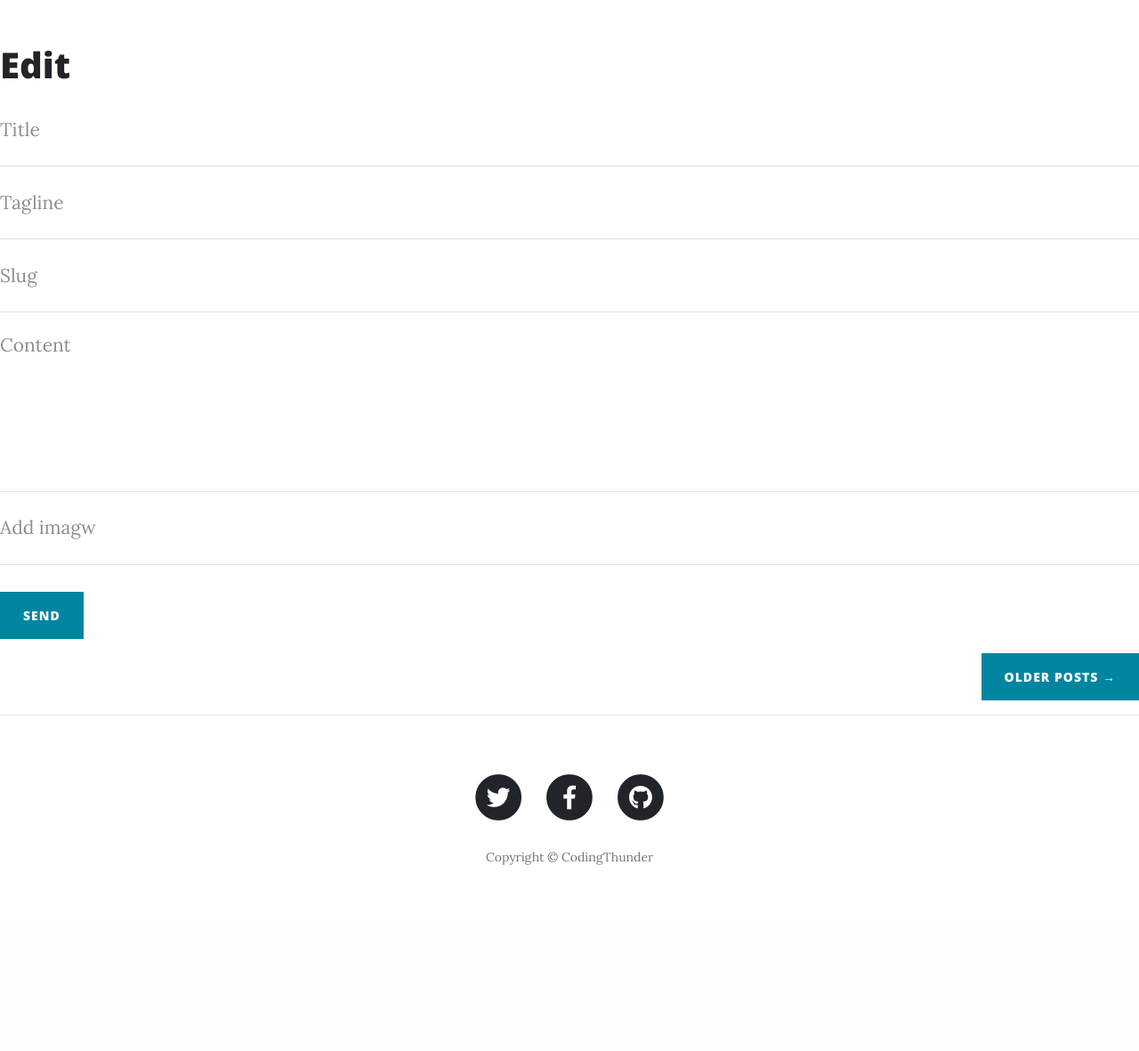
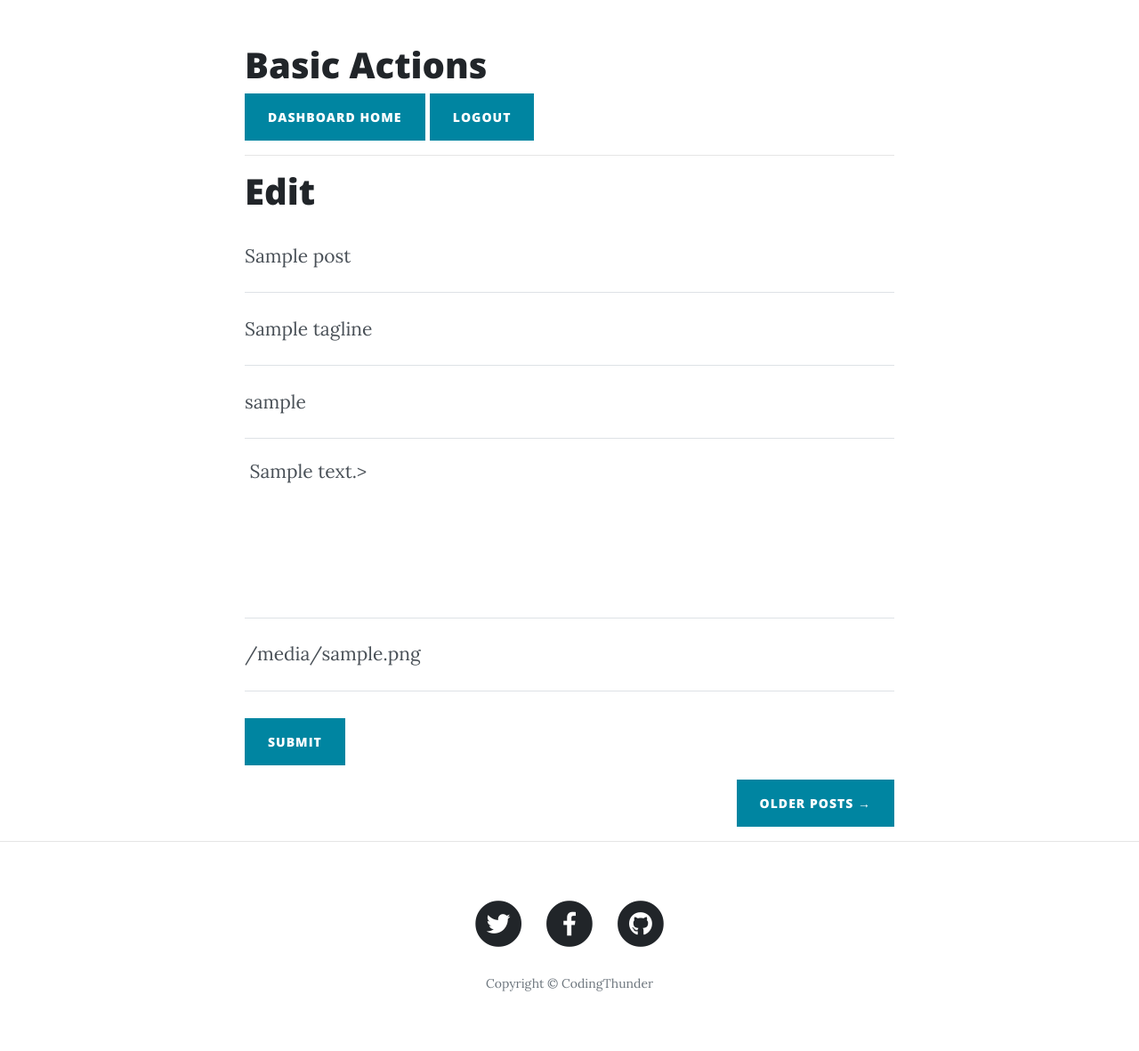
Before and after one commit to adnan-abdullah1/flask_Blog, a Flask app: template templates/edit.html in a window 1280 px wide. Shown: the part 533-1714 px from the top of the page at 89% size. Before the commit the page ends 1505 px from the top, so only its background shows below. Run offline with Flask 2, Linux system fonts and the light colour scheme; the template is opened without the code that fills it: most values are stand-ins (such as "Sample title", 1, 10 or a date in 2020); some libraries are stand-ins or nearby versions.

Commit message:
added fxn delete edit logout

```diff
--- a/main.py
+++ b/main.py
@@ -1,4 +1,4 @@
-from flask import Flask, render_template, request,session
+from flask import Flask, render_template, request,session,redirect
 
 from flask_sqlalchemy import SQLAlchemy
 from datetime import datetime
@@ -91,12 +91,44 @@ def edit(sno):
                 post=Posts(title=box_title,slug=slug,content=content,tagline=tline,date=date,img_file=img_file)
                 db.session.add(post)
                 db.session.commit()
-        return render_template('edit.html',params=params,sno=sno)
+
+            else:
+                post=Posts.query.filter_by(sno=sno).first()
+                post.title=box_title
+                post.slug=slug
+                post.content=content
+                post.tagline=tline
+                post.img_file=img_file
+                db.session.commit()
+                return redirect('/edit/'+sno)
+        post=Posts.query.filter_by(sno=sno).first()
+        return render_template('edit.html',params=params,post=post,sno=sno)
+
+
+@app.route("/delete/<string:sno>",methods=['GET','POST'])
+def delete(sno):
+    if ('user' in session and session['user']==params['user']):
+        post=Posts.query.filter_by(sno=sno).first()
+        db.session.delete(post)
+        db.session.commit()
+        return redirect("/dashbord")
+
+
+
+
+
+@app.route("/logout")
+def logout():
+    session.pop('user')
+    return redirect('/dashbord')
+
 
 
 @app.route("/about")
 def about():
     return render_template('about.html', params=params)
+
+
 
 
 
--- a/templates/edit.html
+++ b/templates/edit.html
@@ -15,49 +15,65 @@
       </div>
     </div>
   </header>
-<h1>Edit</h1>
 
 
-<form name="sentMessage" id="contactForm" action="/edit/{{sno}}" method="post"novalidate>
+  <!-- Main Content -->
+  <div class="container">
+        <div class="row">
+          <div class="col-lg-8 col-md-10 mx-auto">
+
+            <h1>Basic Actions</h1>
+            <a href="/dashbord"> <button class="btn btn-primary">Dashboard Home</button></a>
+            <a href="/logout"> <button class="btn btn-primary">Logout</button></a>
+                <hr>
+            <h1>Edit</h1>
+
+
+<form name="sentMessage" id="contactForm" action="/edit/{{sno}}" method="post" novalidate>
     <div class="control-group">
       <div class="form-group floating-label-form-group controls">
         <label>Title</label>
-        <input type="text" class="form-control" placeholder="Title" id="title" name="title" required data-validation-required-message="Please enter your name.">
-        <p class="help-block text-danger"></p>
+        <input type="text" class="form-control" placeholder="Title" id="title" name="title"
+        required data-validation-required-message="Please enter your name." value="{{post.title}}">
+                <p class="help-block text-danger"</p>
       </div>
     </div>
     <div class="control-group">
       <div class="form-group floating-label-form-group controls">
         <label>Tagline</label>
-        <input type="email" class="form-control" placeholder="Tagline" id="tline" name="tline" required data-validation-required-message="Please enter your email address.">
-        <p class="help-block text-danger"></p>
+        <input type="email" class="form-control" placeholder="Tagline" id="tline" name="tline"
+         required data-validation-required-message="Please enter your email address."  value="{{post.tagline}}">
+        <p class="help-block text-danger"</p>
       </div>
     </div>
     <div class="control-group">
       <div class="form-group col-xs-12 floating-label-form-group controls">
         <label>Slug</label>
-        <input type="tel" class="form-control" placeholder="Slug" id="slug" name="slug" prequired data-validation-required-message="Please enter your phone number.">
-        <p class="help-block text-danger"></p>
+        <input type="tel" class="form-control" placeholder="Slug" id="slug" name="slug"
+         prequired data-validation-required-message="Please enter your phone number." value="{{post.slug}}">
+        <p class="help-block text-danger"</p>
       </div>
     </div>
     <div class="control-group">
       <div class="form-group floating-label-form-group controls">
         <label>content</label>
-        <textarea rows="5" class="form-control" placeholder="Content" id="content" name="content" required data-validation-required-message="Please enter a message."></textarea>
+        <textarea rows="5" class="form-control" placeholder="Content" id="content" name="content"
+         required data-validation-required-message="Please enter a message."> {{post.content}}></textarea>
         <p class="help-block text-danger"></p>
       </div>
     </div>
     <div class="control-group">
             <div class="form-group floating-label-form-group controls">
               <label>Add Image</label>
-            <input rows="5" class="form-control" placeholder="Add imagw" id="img_file" name="img_file"">
+            <input rows="5" class="form-control" placeholder="Add image" id="img_file" name="img_file"
+            value="{{post.img_file}}">
               <p class="help-block text-danger"></p>
             </div>
           </div>
     <br>
     <div id="success"></div>
     <div class="form-group">
-      <button type="submit" class="btn btn-primary" id="sendMessageButton">Send</button>
+      <button type="submit" class="btn btn-primary" id="sendMessageButton">Submit</button>
     </div>
   </form>
 
--- a/templates/layout.html
+++ b/templates/layout.html
@@ -30,7 +30,7 @@
   <!-- Navigation -->
   <nav class="navbar navbar-expand-lg navbar-light fixed-top" id="mainNav">
     <div class="container">
-      <a class="navbar-brand" href="index.html">CodingThunder</a>
+      <a class="navbar-brand" href="/">CodingThunder</a>
       <button class="navbar-toggler navbar-toggler-right" type="button" data-toggle="collapse" data-target="#navbarResponsive" aria-controls="navbarResponsive" aria-expanded="false" aria-label="Toggle navigation">
         Menu
         <i class="fas fa-bars"></i>
@@ -44,8 +44,7 @@
           <li class="nav-item">
             <a class="nav-link" href="/about">About</a>
           </li>
-          <li class="nav-item">
-            <a class="nav-link" href="/post">Sample Post</a>
+
           </li>
           <li class="nav-item">
             <a class="nav-link" href="/contact">Contact</a>
```
Also changed, not shown: templates/dashbord.html (+6 -2 lines).
